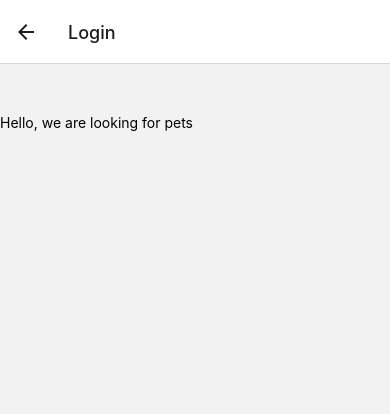
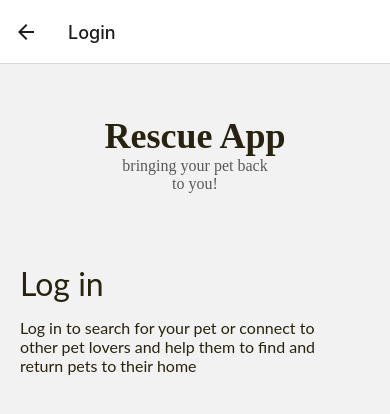
Before and after one commit to Valroshal/PetResqueFrontend, a React Native app: screen /Login in a window 390 px wide. Shown: the top 414 px of the page. Built offline with nearby package versions, Linux system fonts and the light colour scheme.

Commit message:
part1 login

```diff
--- a/src/containers/Login/Login.tsx
+++ b/src/containers/Login/Login.tsx
@@ -1,16 +1,46 @@
 import * as React from 'react';
-import {StyleSheet, Text, View} from 'react-native';
+import {StyleSheet, Text, TextStyle, View, ViewStyle} from 'react-native';
+import TopLogo from "../components/TopLogo/TopLogo";
 
 const styles = StyleSheet.create({
   container: {
-    marginTop: 50,
+    marginTop: 46,
   },
+  subContainer: {
+    padding : 20,
+    paddingTop: 71,
+  } as ViewStyle,
+  header: {
+      fontSize: 32,
+      fontFamily: 'Lato',
+      color: "#28230E",
+      alignItems: "center",
+  }  as TextStyle,
+  subHeader: {
+      fontSize: 16,
+      fontStyle: "normal",
+      color: "#28230E",
+      fontFamily: 'Lato',
+  }
+
 });
 
 const Login = () => {
   return (
     <View style={styles.container}>
-      <Text>{'Hello, we are looking for pets'}</Text>
+      <TopLogo />
+      <View style={styles.subContainer}>
+        <Text style={[styles.header , {paddingBottom: 15}]}>
+            {'Log in'}
+        </Text>
+        <Text style={styles.subHeader}>
+            {'Log in to search for your pet or connect to \n' +
+            'other pet lovers and help them to find and\n' +
+            'return pets to their home'}
+        </Text>
+
+      </View>
+
     </View>
   );
 };
```
